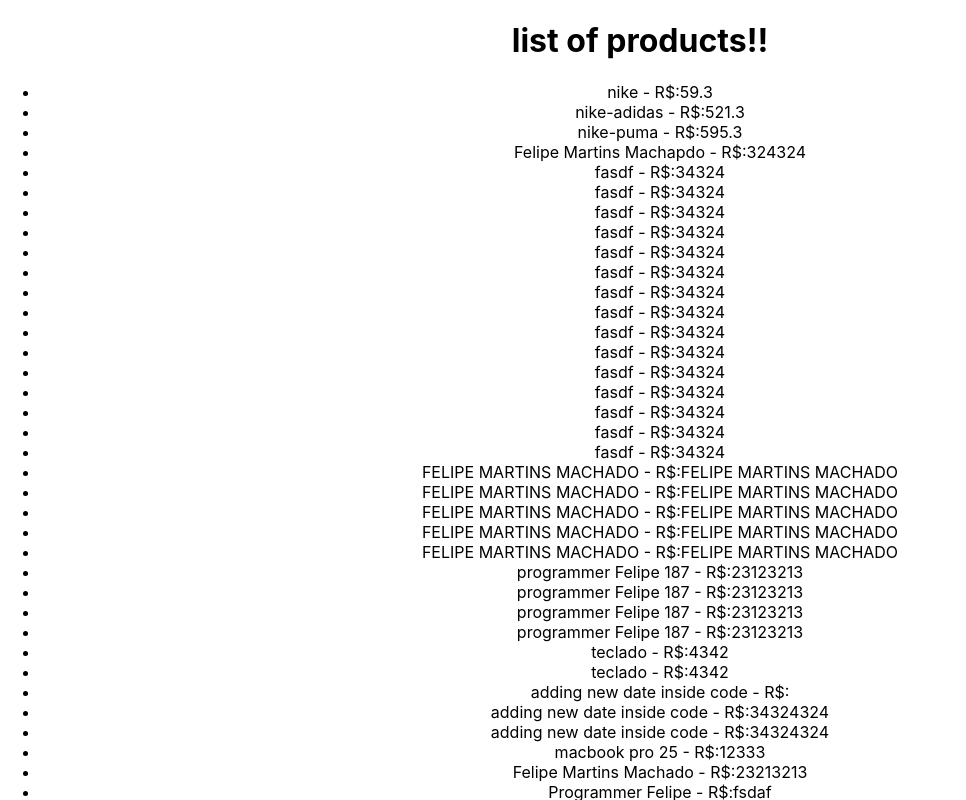
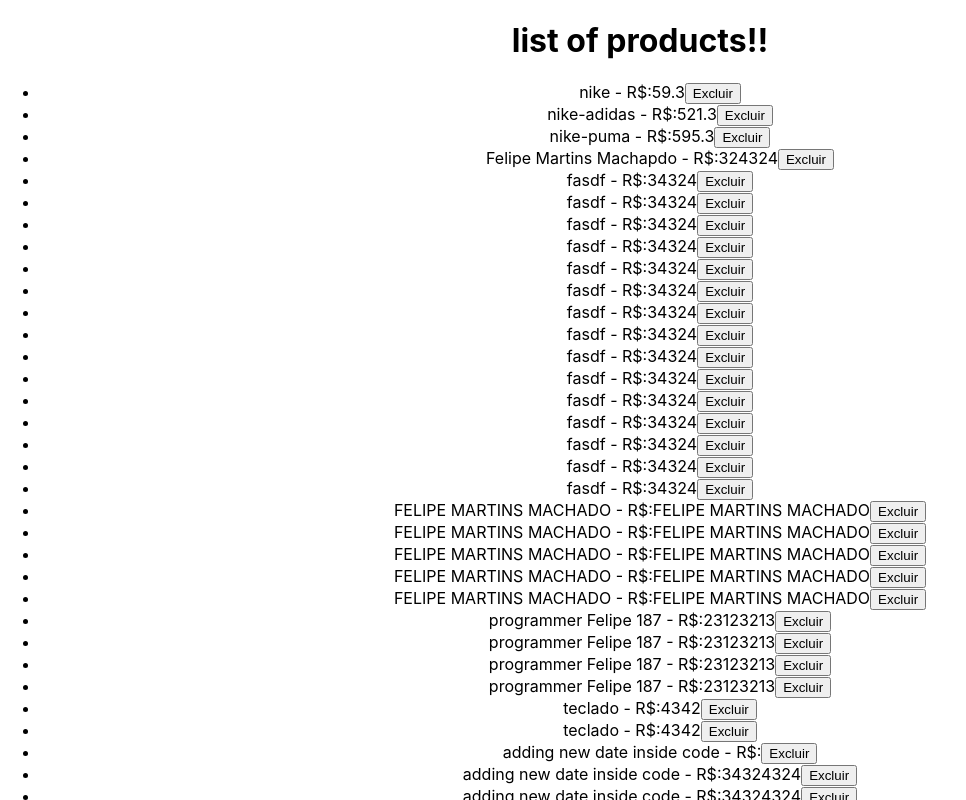
Before and after one commit to felipe-programador-18/http-react, a React (Create React App) app in the folder httt-react/: page / in a window 1280 px wide. Shown: the top 800 px of the page, without its empty margins (0-966 px from the left). Built offline with nearby package versions, Linux system fonts and the light colour scheme; data requests are answered from the project's data file.

Commit message:
c15-adding dates

```diff
--- a/httt-react/src/App.js
+++ b/httt-react/src/App.js
@@ -1,16 +1,16 @@
-import React,{useState, useEffect} from 'react'
+import React,{useState} from 'react'
 import './App.css';
 import { useFecthing } from './hooks/useFetch'
 
 const url ='http://localhost:3000/products'
 
  function App() {
-  const [products, Setproducts] = useState([])
+  //const [products, Setproducts] = useState([])
   const [price, Setprice] = useState('')
   const [name, Setnome] = useState('')
 
   //4 works with hooks personalites
-  const { data:items, httpConfig, loading } = useFecthing(url)
+  const { data:items, httpConfig, loading, error } = useFecthing(url)
 
 
   //1 rescuers data!!
@@ -40,6 +40,7 @@
       //},
       //body: JSON.stringify(product),
     //})
+
    // 3 create another functions that handle with loaded dynamic
     //const AddingProduct =  await res.json()
     //Setproducts((prevProducts) => [...prevProducts, AddingProduct] )
@@ -50,15 +51,22 @@
     Setprice('')
     Setnome('')
  }
-
+ const handRemove = (id) => {
+  httpConfig(id, "DELETE")
+ }
 
 
   return (
     <div className="App">
      <h1>list of products!!</h1>
      {loading && <p>carregando dados ....</p>}
+     {error && <p>{error}</p>}
+
      {!loading && (  <ul>
-      { items &&  items.map((produts) => (<li key={produts.id} > {produts.name} - R$:{produts.price} </li>))}
+      { items &&  items.map((produts) =>
+      (<li key={produts.id} > {produts.name} - R$:{produts.price}
+       <button onClick={() => handRemove(produts.id)} >Excluir</button>
+      </li>))}
 
      </ul>  ) }
 
```
